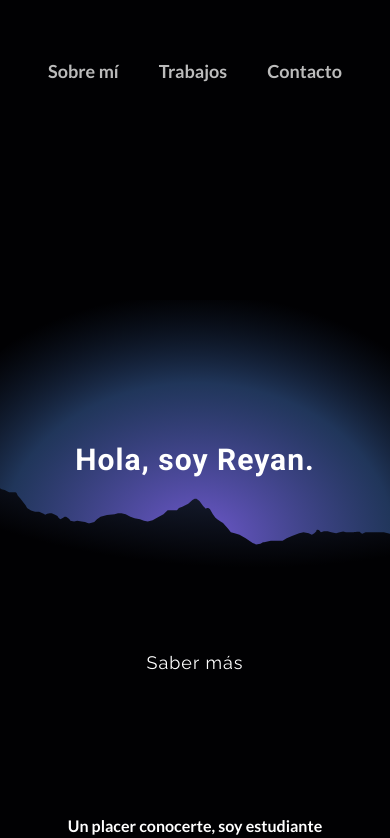
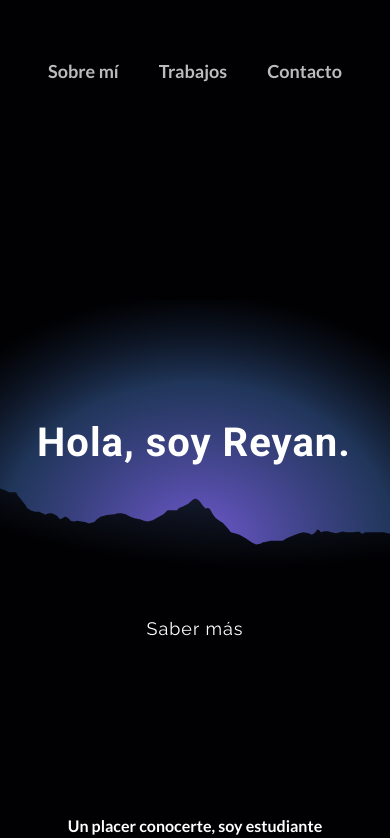
Before and after one commit to lKinox/ReyanJ23, a React (Create React App) app: page / in a window 390 px wide. Shown: the top 838 px of the page. Built offline with nearby package versions, Linux system fonts and the light colour scheme.

Commit message:
Title Pro

```diff
--- a/src/components/WebES/Header/Header.css
+++ b/src/components/WebES/Header/Header.css
@@ -19,14 +19,25 @@
 
 .Header div h1 {
   font-family: 'Roboto';
+  font-size: 80px;
   font-style: normal;
   font-weight: 700;
-  font-size: 90px;
+  display: block;
+  justify-content: center;
   letter-spacing: 1px;
   line-height: 94px;
   color: #ffffff;
   z-index: 1;
   margin: 500px 0px 600px 0px;
+  white-space: nowrap;
+  border-right: 2px solid;
+  text-align: center;
+  height: auto;
+  width: 16ch;
+  max-width: 640px;
+
+  animation: typing 2s steps(16), blink .5s infinite step-end alternate;
+  overflow: hidden;
 }
 
 .Header div div {
@@ -48,6 +59,14 @@
   color: #3b61a7;
 }
 
+@keyframes typing {
+  from {width: 0}
+}
+
+@keyframes blink {
+  50% {border-color: transparent}
+}
+
 @media (max-width: 1440px) {
   .Header {
     height: 1024px;
@@ -56,6 +75,7 @@
   .Header div h1 {
     font-size: 75px;
     margin: 400px 0px 400px 0px;
+    line-height: 82px;
   }
 }
 
@@ -76,6 +96,7 @@
   .Header div h1 {
     font-size: 60px;
     margin: 280px 0px 260px 0px;
+    line-height: 66px;
   }
   .HeaderMore{
     font-size: 24px;
@@ -88,11 +109,28 @@
     height: 400px;
   }
   .Header div h1 {
-    font-size: 30px;
+    font-size: 40px;
     margin: 320px 0px 140px 0px;
+    line-height: 60px;
     text-align: center;
   }
   .HeaderMore{
     font-size: 18px;
   }
 }
+
+@media (max-width: 360px) {
+  .Header {
+    margin-top: 300px;
+    height: 400px;
+  }
+  .Header div h1 {
+    font-size: 31px;
+    margin: 300px 0px 140px 0px;
+    line-height: 40px;
+    text-align: center;
+  }
+  .HeaderMore{
+    font-size: 18px;
+  }
+}
```
